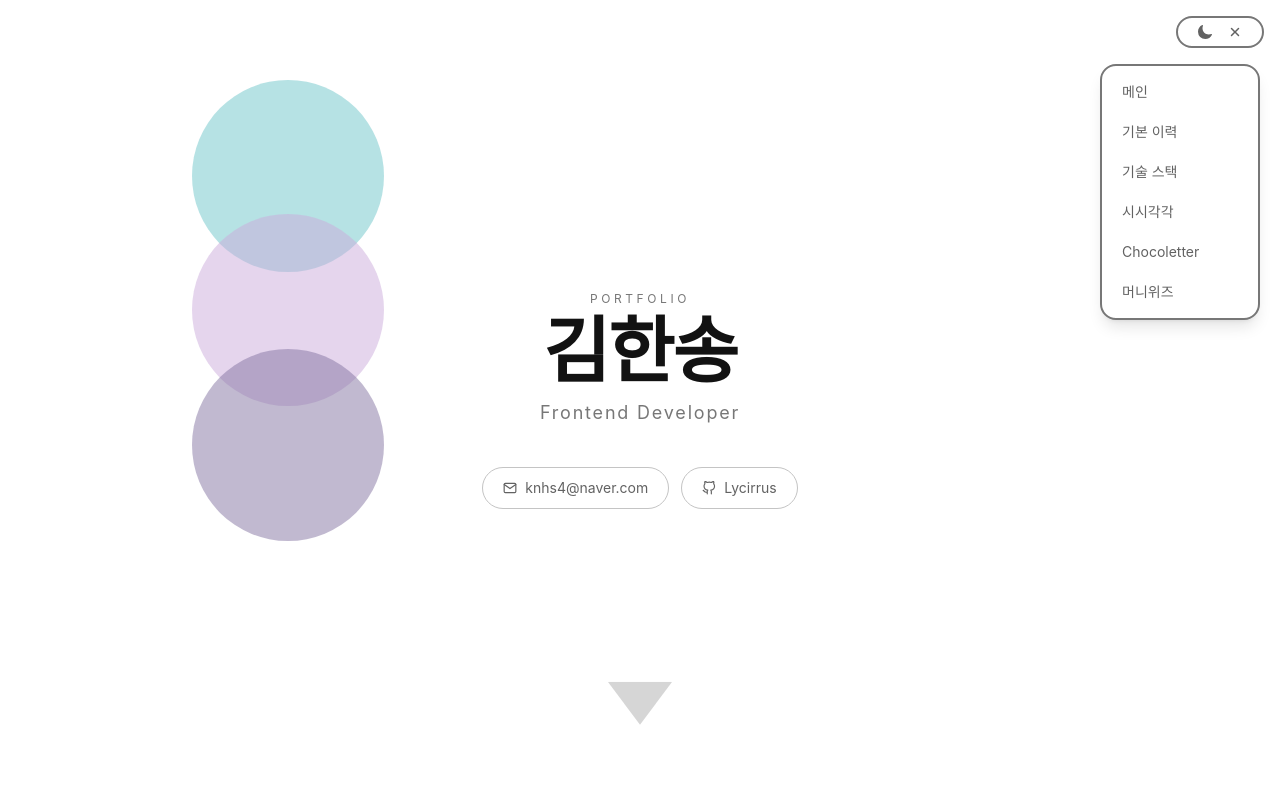
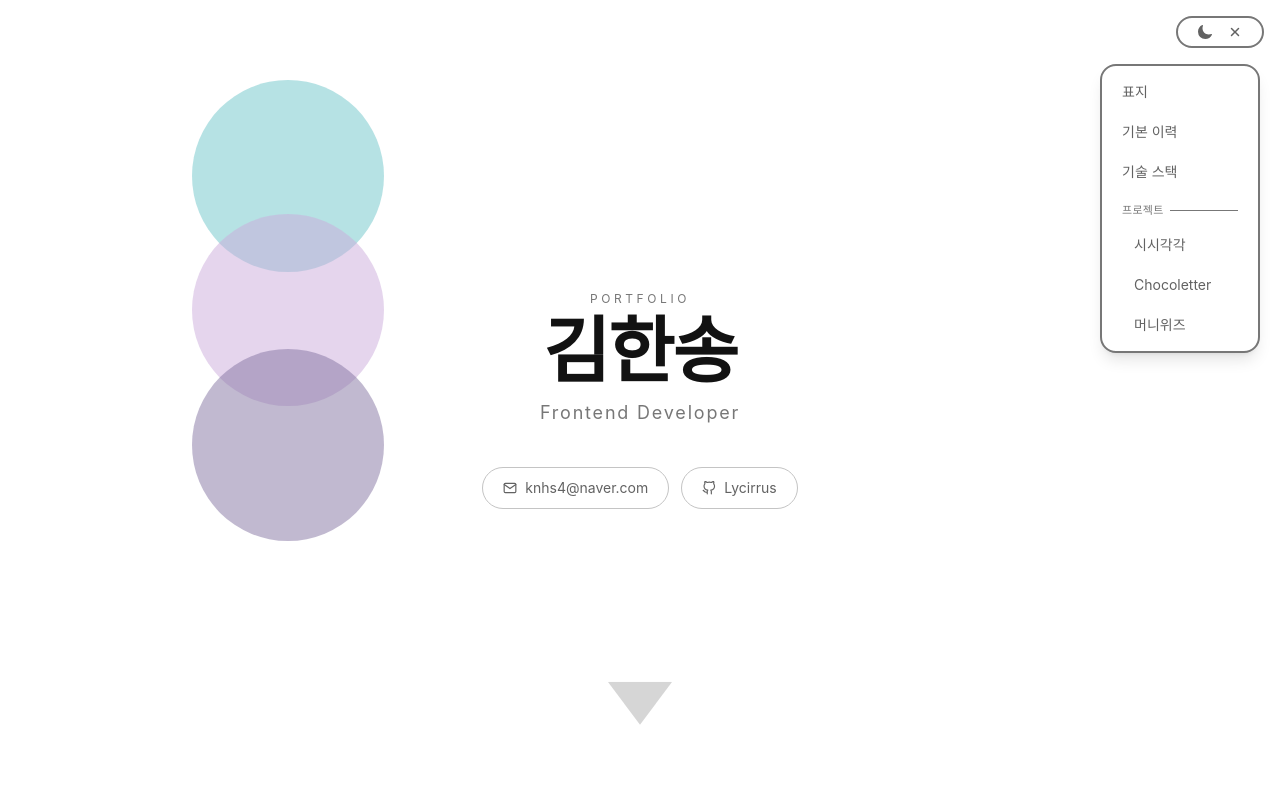
Before and after one commit to Lycirrus/Lycirrus.github.io, a React (Vite) app: page / in a window 1280 px wide. Both pictures are taken after a click on the button 1235 px from the left and 32 px from the top of the page. Shown: the top 800 px of the page. Built offline with nearby package versions, Linux system fonts and the light colour scheme; a web font is replaced by a local one.

Commit message:
Fix: 네비게이션 이동

```diff
--- a/src/components/data/navData.ts
+++ b/src/components/data/navData.ts
@@ -4,7 +4,7 @@ export interface NavItem {
 }
 
 export const navItems: NavItem[] = [
-    { label: "메인", id: "main" },
+    { label: "표지", id: "main" },
     { label: "기본 이력", id: "exp" },
     { label: "기술 스택", id: "stack" },
     { label: "시시각각", id: "projectA" },
--- a/src/components/navigator/Navigator.tsx
+++ b/src/components/navigator/Navigator.tsx
@@ -8,16 +8,34 @@ interface NavigatorProps {
 const Navigator = ({ isOpen }: NavigatorProps) => {
     const { scrollToSection } = useScrollNav();
 
+    const baseItems = navItems.slice(0, 3);
+    const projectItems = navItems.slice(3);
+
     return (
         <div className={`fixed right-5 top-16 w-40 rounded-2xl border-2 border-pf-gray-200 dark:border-pf-gray-100 dark:bg-pf-black bg-pf-white p-2 shadow-lg
                 transition-all duration-300 ease-out origin-top z-2
                 ${isOpen ? "opacity-100 translate-y-0" : "opacity-0 -translate-y-2 pointer-events-none"}`}>
             <div className="flex flex-col gap-1">
-                {navItems.map((item) => (
+                {baseItems.map((item) => (
                     <button
                         key={item.id}
                         onClick={() => scrollToSection(item.id)}
                         className="text-left text-sm text-pf-gray-300 dark:text-pf-white px-3 py-2 rounded-xl hover:bg-pf-gray-200/30 dark:hover:bg-pf-gray-100/10 transition-colors"
+                    >
+                        {item.label}
+                    </button>
+                ))}
+                <div className="flex items-center gap-1.5 mx-3 mt-2 mb-1">
+                    <span className="text-[11px] uppercase tracking-wide text-pf-gray-200 dark:text-pf-gray-100 whitespace-nowrap">
+                        프로젝트
+                    </span>
+                    <span className="flex-1 h-px bg-pf-gray-200 dark:bg-pf-gray-100" />
+                </div>
+                {projectItems.map((item) => (
+                    <button
+                        key={item.id}
+                        onClick={() => scrollToSection(item.id)}
+                        className="text-left text-sm text-pf-gray-300 dark:text-pf-white pl-6 pr-3 py-2 rounded-xl hover:bg-pf-gray-200/30 dark:hover:bg-pf-gray-100/10 transition-colors"
                     >
                         {item.label}
                     </button>
--- a/src/hooks/useScrollNav.ts
+++ b/src/hooks/useScrollNav.ts
@@ -1,6 +1,6 @@
 import { useCallback } from "react";
+import { ScrollTrigger } from "gsap/ScrollTrigger";
 import gsap from "gsap";
-import { ScrollTrigger } from "gsap/ScrollTrigger";
 
 gsap.registerPlugin(ScrollTrigger);
 
@@ -9,19 +9,15 @@ export const useScrollNav = (onAfterScroll?: () => void) => {
         const target = document.getElementById(id);
         if (!target) return;
 
-        // ScrollTrigger가 pin으로 인해 offset을 가지고 있을 수 있으므로
-        // ScrollTrigger.refresh() 후 실제 offsetTop을 계산
         ScrollTrigger.refresh();
 
         const top = target.getBoundingClientRect().top + window.scrollY;
 
-        gsap.to(window, {
-            scrollTo: { y: top, autoKill: true },
-            duration: 0.8,
-            ease: "power2.inOut",
-            onComplete: () => {
-                onAfterScroll?.();
-            },
+        window.scrollTo({ top, behavior: "auto" });
+
+        requestAnimationFrame(() => {
+            ScrollTrigger.refresh();
+            onAfterScroll?.();
         });
     }, [onAfterScroll]);
 
```
